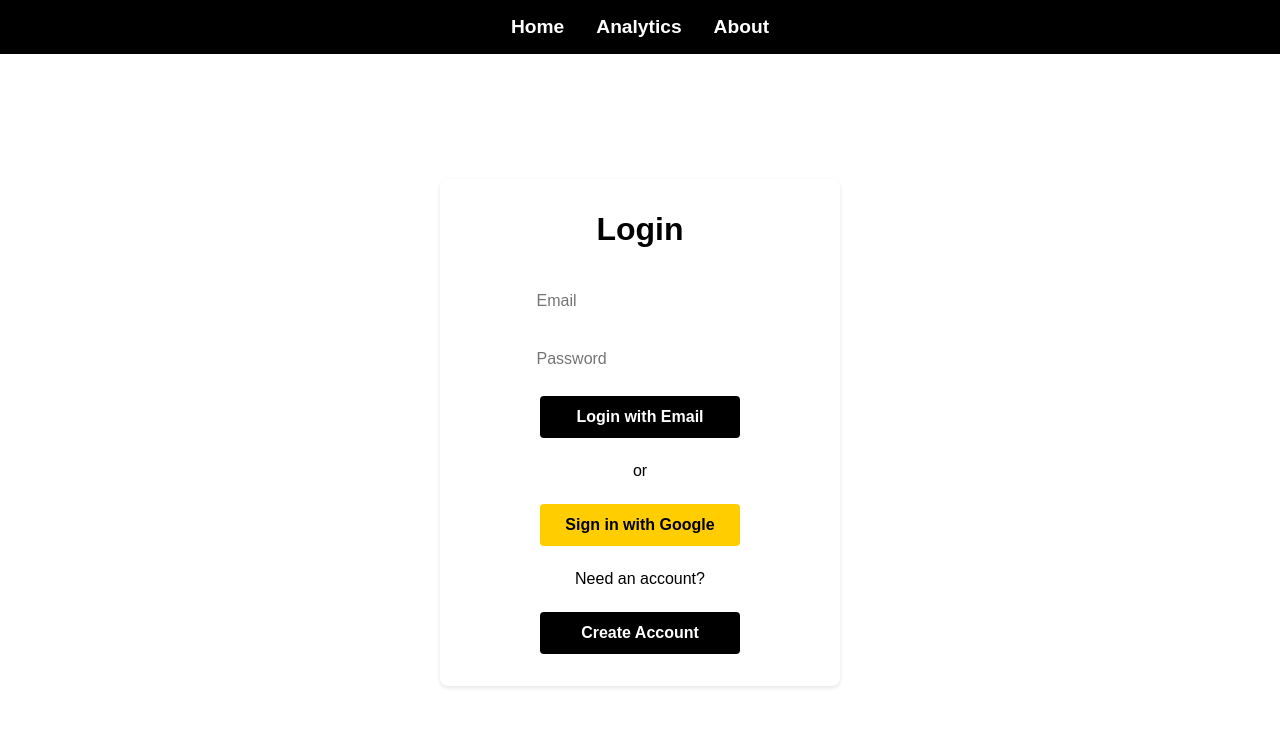
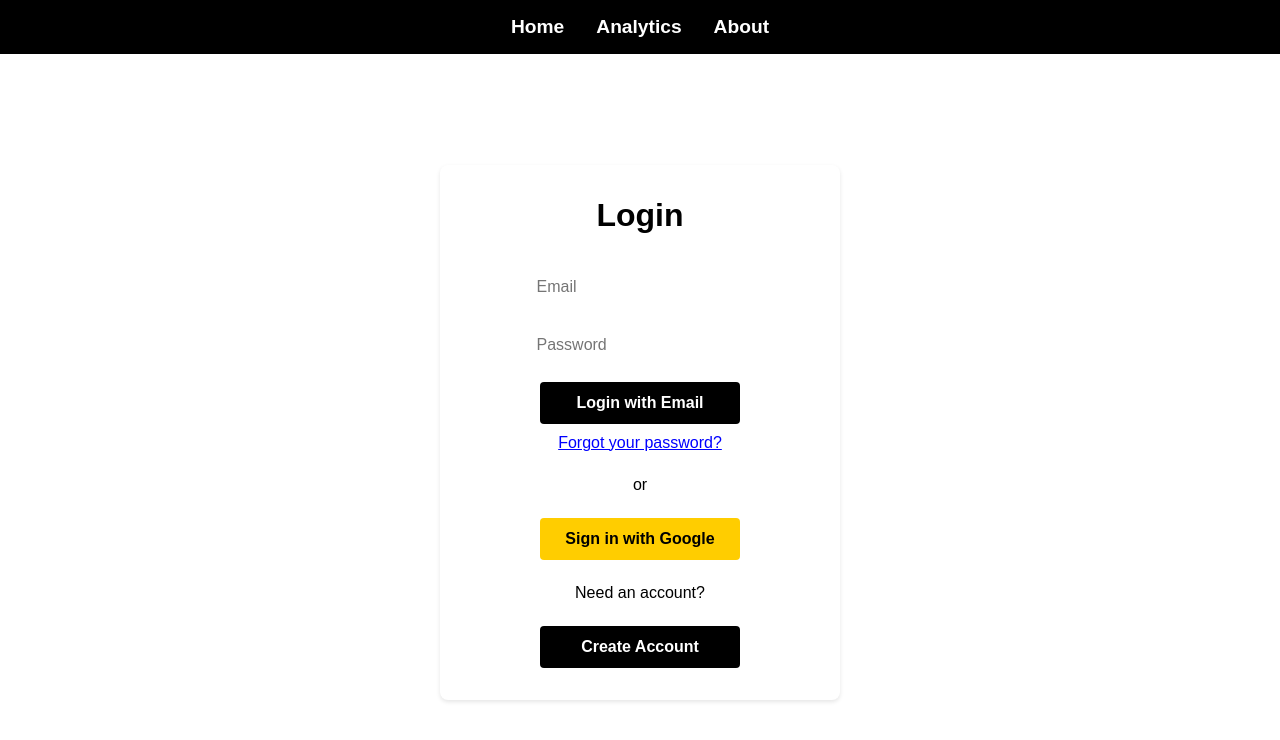
Before and after one commit to ECESeniorDesign24-25/gymhawkapp, a Next.js app: page /login in a window 1280 px wide. Shown: the top 740 px of the page. Built offline with nearby package versions, Linux system fonts and the light colour scheme; no server answers; a web font is replaced by a local one.

Commit message:
ADD: added forgot password link on login page

```diff
--- a/src/pages/login.tsx
+++ b/src/pages/login.tsx
@@ -1,7 +1,7 @@
 // src/pages/login.tsx
 import { useState } from "react";
 import { useRouter } from "next/router";
-import { signInWithEmailAndPassword, GoogleAuthProvider, signInWithPopup } from "firebase/auth";
+import { signInWithEmailAndPassword, GoogleAuthProvider, signInWithPopup, sendPasswordResetEmail } from "firebase/auth";
 import { auth } from "../lib/firebase";
 import styles from "../styles/index.module.css";
 import Banner from "../components/banner";
@@ -37,6 +37,21 @@
     }
   };
 
+  // Handle forgot password action
+  const handleForgotPassword = async () => {
+    setError("");
+    if (!email) {
+      setError("Please enter your email address first.");
+      return;
+    }
+    try {
+      await sendPasswordResetEmail(auth, email);
+      alert("Password reset email sent. Check your inbox.");
+    } catch (err: any) {
+      setError(err.message);
+    }
+  };
+
   return (
     <div className={styles.container}>
       <Banner />
@@ -66,7 +81,18 @@
               Login with Email
             </button>
           </form>
-
+          <p
+            className={styles.forgotLink}
+            onClick={handleForgotPassword}
+            style={{
+              cursor: "pointer",
+              color: "blue",
+              textDecoration: "underline",
+              marginTop: "10px",
+            }}
+          >
+            Forgot your password?
+          </p>
           <div className={styles.divider}>
             <span>or</span>
           </div>
@@ -83,7 +109,7 @@
           </div>
 
           <button
-            onClick={() => router.push('/create-account')}
+            onClick={() => router.push("/create-account")}
             className={`${styles.button} ${styles.blackButton}`}
           >
             Create Account
```
